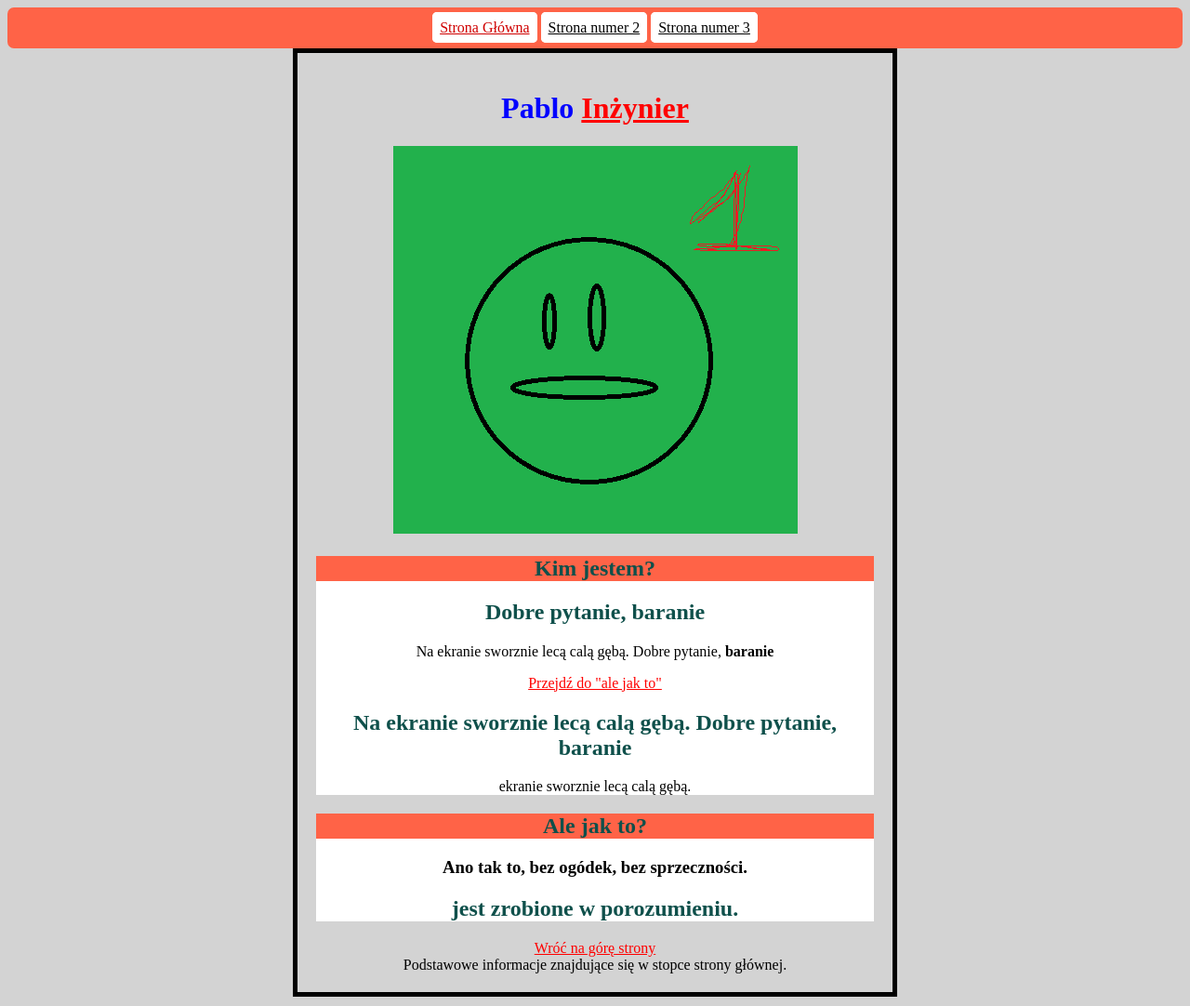
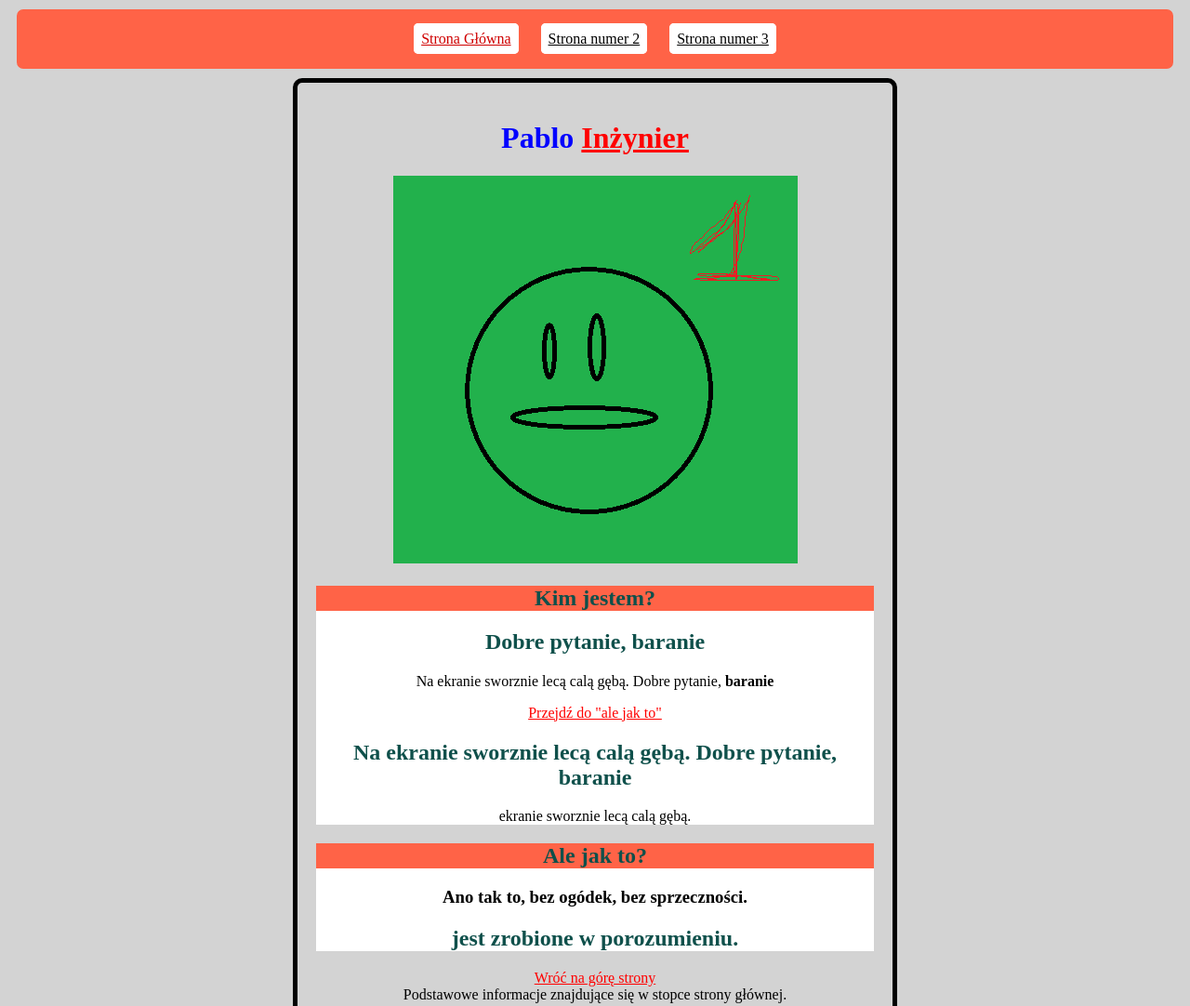
Before and after one commit to pawel-jezior/homepage, a plain HTML site: page index.html in a window 1280 px wide. Shown: the top 1082 px of the page at 93% size. Drawn offline with Linux system fonts and the light colour scheme.

Commit message:
change homepage style

```diff
--- a/style.css
+++ b/style.css
@@ -25,18 +25,19 @@ main a {
 .main-width {
   width: 600px;
   border: rgb(0, 0, 0) 5px solid;
+  border-radius: 10px;
   padding: 20px;
   margin: auto;
   text-align: center;
 }
 
 .navigation-center {
-  margin: auto;
+  margin: 10px;
   border: tomato 3px solid;
   border-radius: 7px;
   text-align: center;
   background: tomato;
-  padding: 10px;
+  padding: 20px;
 
 }
 
@@ -46,6 +47,7 @@ main a {
   border-radius: 5px;
   padding: 5px;
   background: #fff;
+  margin: 10px;
 }
 
 .link__homepage {
```
